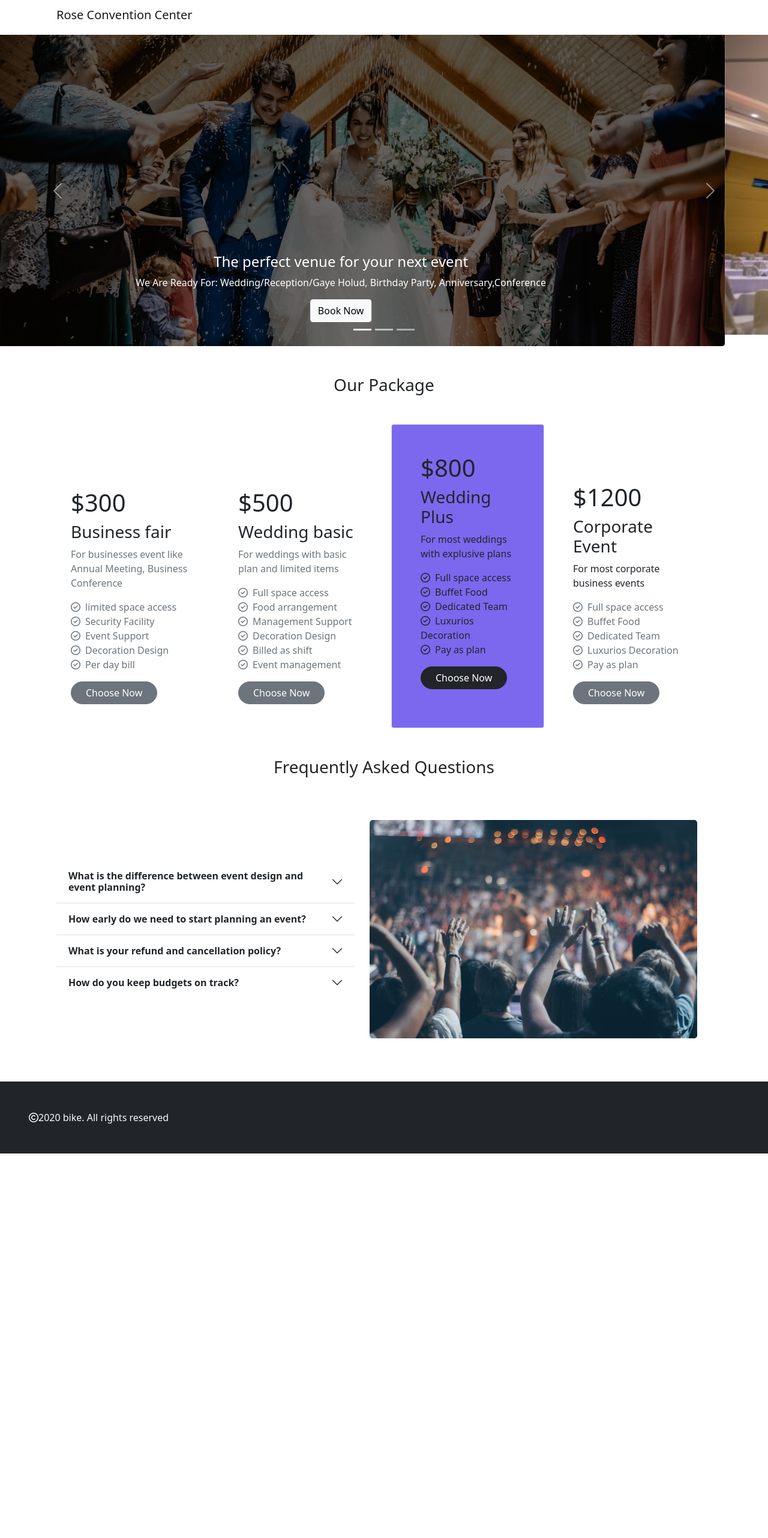
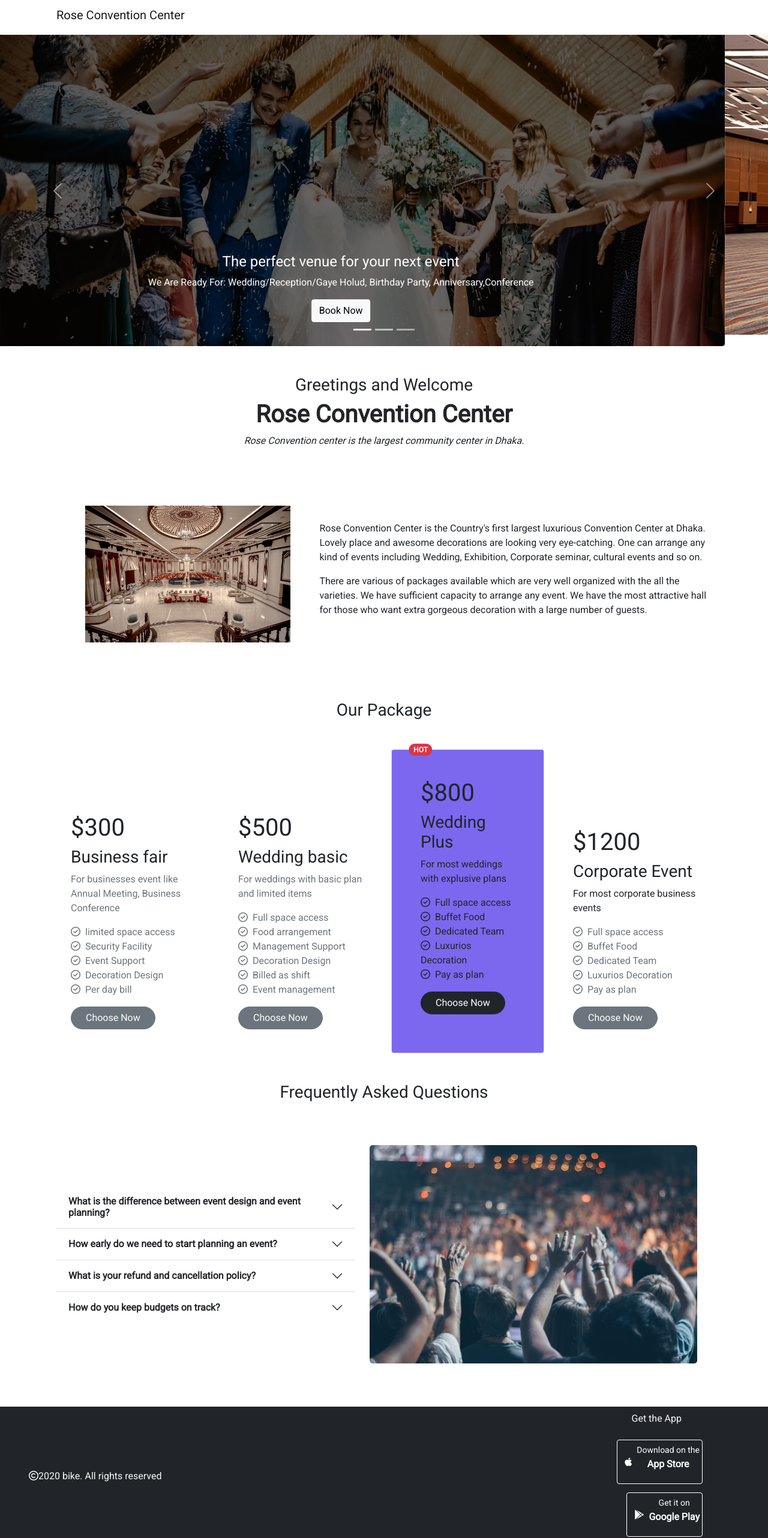
Before and after one commit to anika-aurony/convention-center, a plain HTML site: page index.html in a window 1280 px wide. Shown: the whole page at 60% size. Before the commit the page ends 1923 px from the top, so only its background shows below. Drawn offline with nearby package versions, Linux system fonts and the light colour scheme.

Commit message:
extra part added

```diff
--- a/index.html
+++ b/index.html
@@ -9,9 +9,20 @@
     <link href="https://cdn.jsdelivr.net/npm/bootstrap@5.1.3/dist/css/bootstrap.min.css" rel="stylesheet" integrity="sha384-1BmE4kWBq78iYhFldvKuhfTAU6auU8tT94WrHftjDbrCEXSU1oBoqyl2QvZ6jIW3" crossorigin="anonymous">
     <!---font Awesome link-->
     <script src="https://kit.fontawesome.com/0f5bc5bb90.js" crossorigin="anonymous"></script>
+    <!--Google Font-->
+    <link rel="preconnect" href="https://fonts.googleapis.com">
+<link rel="preconnect" href="https://fonts.gstatic.com" crossorigin>
+<link href="https://fonts.googleapis.com/css2?family=Lato&family=Roboto&display=swap" rel="stylesheet">
     <style>
      .mycolor{
        background-color: mediumslateblue;
+     }
+     .mytextcolor{
+       color: rgba(16, 7, 31, 0.788);
+     }
+     body{
+      font-family: 'Lato', sans-serif;
+      font-family: 'Roboto', sans-serif;
      }
     </style>
 </head>
@@ -41,19 +52,19 @@
                 </div>
               </div>
               <div class="carousel-item">
-                <img src="images/meeting.jpg" class="d-block w-100" style="height: 500px;" alt="...">
+                <img src="images/hall.jpg" class="d-block w-100" style="height: 500px;" alt="...">
                 <div class="carousel-caption d-none d-md-block">
-                  <h4 class="text-dark">3000 SQUARE SPACE 150 GUEST CAPACITY</h4>
-                  <p class="text-dark">We Are Ready For: Wedding/Reception/Gaye Holud, Birthday Party, Anniversary, Conference </p>
+                  <h4 >3000 SQUARE SPACE 150 GUEST CAPACITY</h4>
+                  <p>We Are Ready For: Wedding/Reception/Gaye Holud, Birthday Party, Anniversary, Conference </p>
                   <button type="button" class="btn btn-dark">Book Now</button>
                 </div>
               </div>
               <div class="carousel-item">
-                <img src="images/space.jpg" class="d-block w-100 " style="height: 500px;" alt="...">
+                <img src="images/dine.jpg" class="d-block w-100 " style="height: 500px;" alt="...">
                 <div class="carousel-caption d-none d-md-block">
-                  <h3 class="text-dark">DELICIOUS FOOD IN THE CITY</h3>
-                  <p class="text-dark">We Are Ready For: Wedding/Reception/Gaye Holud, Birthday Party, Anniversary, Conference </p>
-                  <button type="button" class="btn btn-dark">Book Now</button>
+                  <h3>DELICIOUS FOOD IN THE CITY</h3>
+                  <p >We Are Ready For: Wedding/Reception/Gaye Holud, Birthday Party, Anniversary, Conference </p>
+                  <button type="button" class="btn btn-light">Book Now</button>
                 </div>
               </div>
             </div>
@@ -68,6 +79,25 @@
           </div>
     </header>
     <main>
+      <!--Greetings and Welcome-->
+      <div class="container my-5">
+       <div class="text-center">
+        <h3>Greetings and Welcome</h3>
+        <h1 class="fw-bold">Rose Convention Center</h1>
+        <p class="fst-italic">Rose Convention center is the largest community center in Dhaka.</p>
+       </div>
+       <div class="container d-flex justify-content-center align-items-center my-5">
+         <div>
+           <img class="p-5  w-100" src="images/welcome.jpg" alt="">
+         </div>
+         <div>
+           <p>Rose Convention Center is the Country's  first largest luxurious Convention Center at Dhaka. Lovely place and awesome decorations are looking very eye-catching. One can arrange any kind of events including Wedding, Exhibition, Corporate seminar, cultural events and so on. </p>
+           <p>There are various of packages available which are very well organized with the all the varieties. We have sufficient capacity to arrange any event. We have the most attractive hall for those who want extra gorgeous decoration with a large number of guests.
+           </p>
+         </div>
+       </div>
+      </div>
+      <!--Packages-->
         <section class="container my-5">
             <h3 class="text-center">Our Package</h3>
             <div class="container my-5 ">
@@ -101,7 +131,9 @@
                     </div>
                   </div>
                   <div class="col-3">
-                    <div class="p-5 border rounded mycolor">
+
+                    <div class="p-5 border rounded mycolor position-relative">
+                      <span class="position-absolute top-0 start-80 translate-middle badge rounded-pill bg-danger">HOT</span>
                       <h1>$800</h1>
                         <h3>Wedding Plus</h3>
                         <p>For most weddings with explusive plans</p>
@@ -181,9 +213,19 @@
           </div>
 
         </section>
-        <footer class="bg-dark p-5">
-          <Span class="text-light"><i class="far fa-copyright"></i>2020 bike. All rights reserved
+        <footer class="bg-dark px-5 py-2 text-light d-flex justify-content-between align-items-center">
+          <Span class="w-75"><i class="far fa-copyright"></i>2020 bike. All rights reserved
           </Span>
+          <div class="container  text-end pe-5">
+            <p class="me-5">Get the App</p>
+
+            <a class="btn btn-dark" href="https://apps.apple.com/us/app/apple-store/id375380948"><div class="d-flex justify-content-center align-items-center w-auto border border-white p-1 rounded h-25"><i class="fab fa-apple h-50 p-2"></i></i>
+            <div><small>Download on the</small><br><p class="fw-bold">App Store</p></div></div></a> <br>
+
+            <a class="btn btn-dark h-25" href="https://play.google.com/store/apps/details?id=org.coursera.android&hl=en&gl=US"><div class="d-flex justify-content-center align-items-center w-auto border border-white p-1 rounded h-25"><i class="fab fa-google-play p-2" ></i>
+              <div><small>Get it on</small><br><p class="fw-bold">Google Play</p></div></div></a>
+
+          </div>
 
         </footer>
 
```
Also changed, not shown: images/dine.jpg (added), images/hall.jpg (added), images/welcome.jpg (added).
